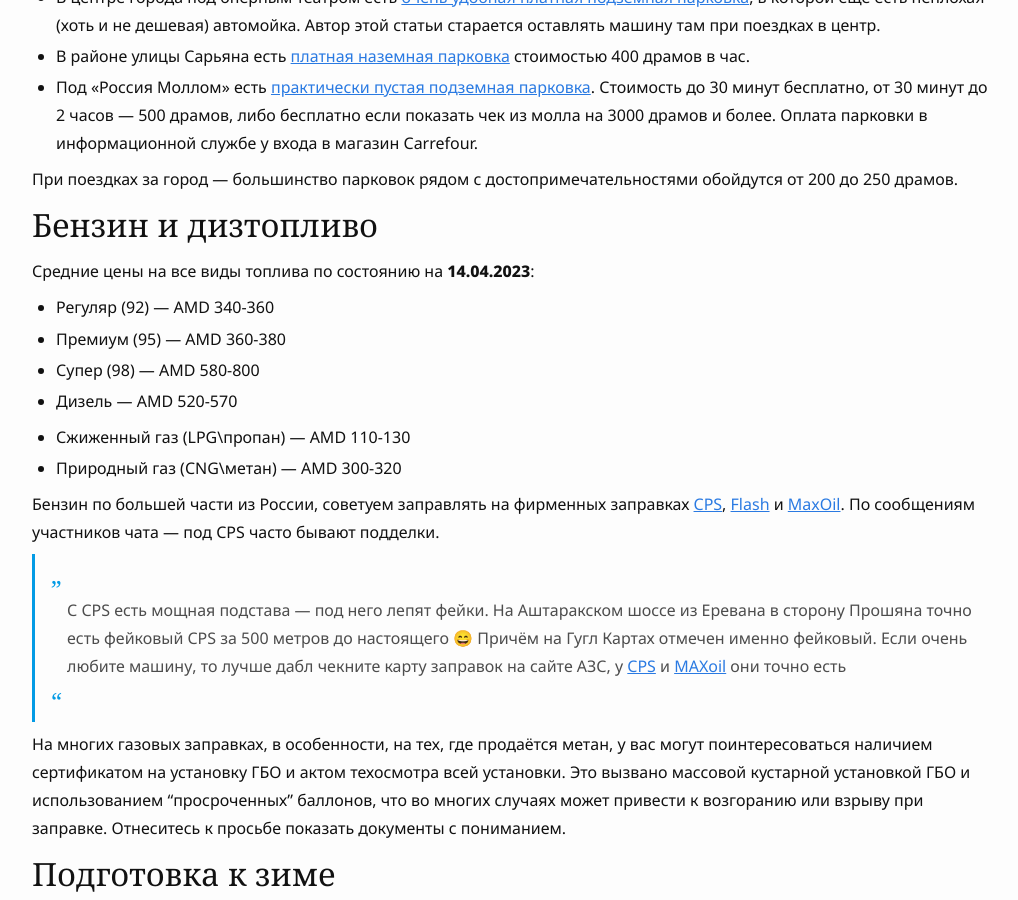
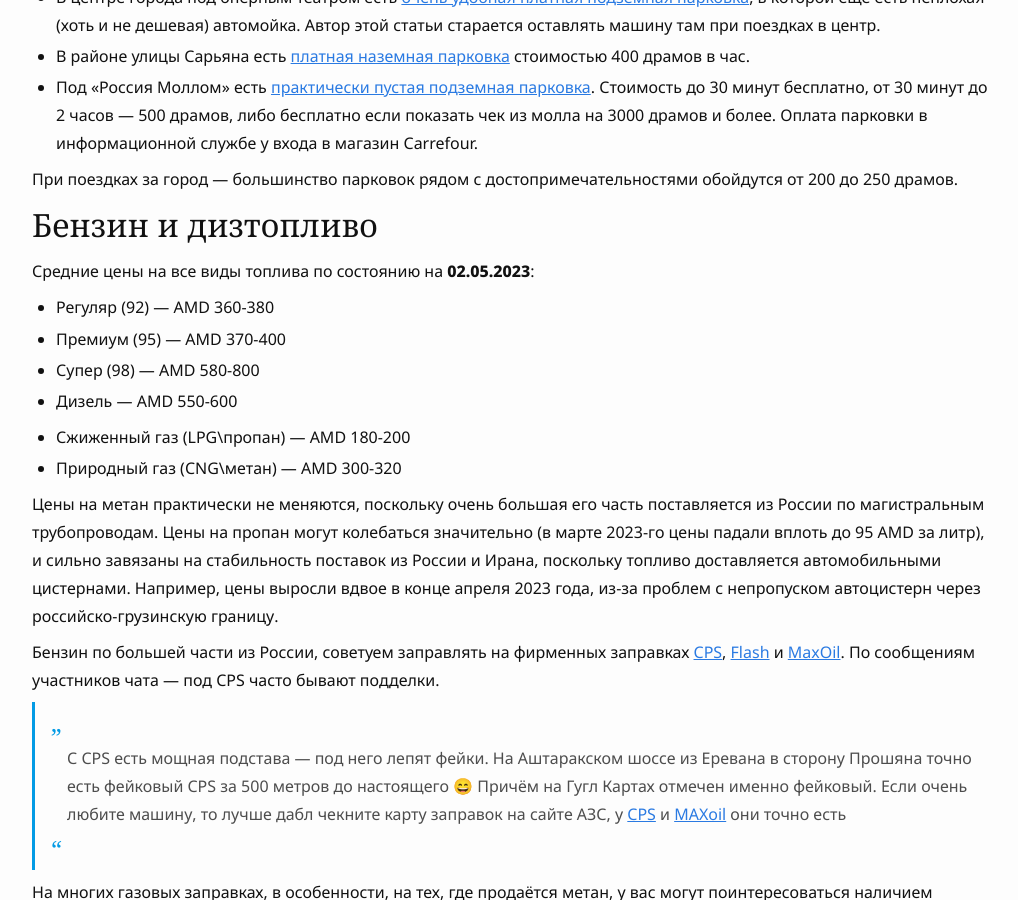
Before and after one commit to haywiki/haywiki.github.io, a Jekyll site: the page built from drive/index.md, in a window 1280 px wide and 900 px high, scrolled down 3352 px. Shown: the whole window, without its empty margins (128-1146 px from the left). Built offline with Jekyll 4.4.1, drawn with Linux system fonts in a browser that asks for light colours; nearby versions of some CDN libraries; a script that is not in the unit is left out.

Commit message:
update gasoline and lpg\cng prices

```diff
--- a/drive/index.md
+++ b/drive/index.md
@@ -112,15 +112,17 @@ layout: page
 
 ## Бензин и дизтопливо
 
-Средние цены на все виды топлива по состоянию на **14.04.2023**:
+Средние цены на все виды топлива по состоянию на **02.05.2023**:
 
-- Регуляр (92) — AMD 340-360
-- Премиум (95) — AMD 360-380
+- Регуляр (92) — AMD 360-380
+- Премиум (95) — AMD 370-400
 - Супер (98) — AMD 580-800
-- Дизель — AMD 520-570
+- Дизель — AMD 550-600
 
-- Сжиженный газ (LPG\пропан) — AMD 110-130
+- Сжиженный газ (LPG\пропан) — AMD 180-200
 - Природный газ (CNG\метан) — AMD 300-320
+
+Цены на метан практически не меняются, поскольку очень большая его часть поставляется из России по магистральным трубопроводам. Цены на пропан могут колебаться значительно (в марте 2023-го цены падали вплоть до 95 AMD за литр), и сильно завязаны на стабильность поставок из России и Ирана, поскольку топливо доставляется автомобильными цистернами. Например, цены выросли вдвое в конце апреля 2023 года, из-за проблем с непропуском автоцистерн через российско-грузинскую границу.
 
 Бензин по большей части из России, советуем заправлять на фирменных заправках [CPS](http://www.cps.am/ru/content/chain-of-petrol-stations/),
 [Flash](https://flashpetrol.am) и [MaxOil](http://www.maxoil.am/ru/stations/index/). По сообщениям участников чата — под CPS часто бывают подделки.
```
